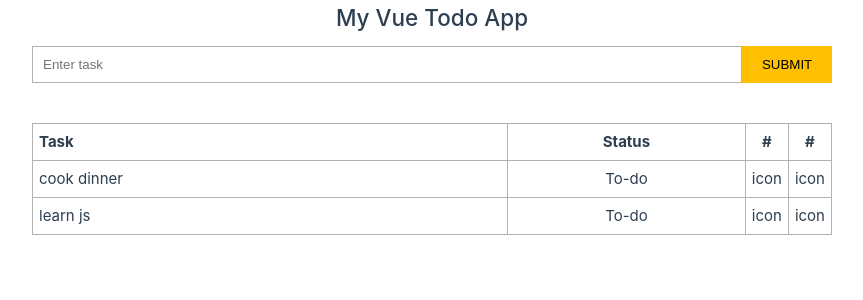
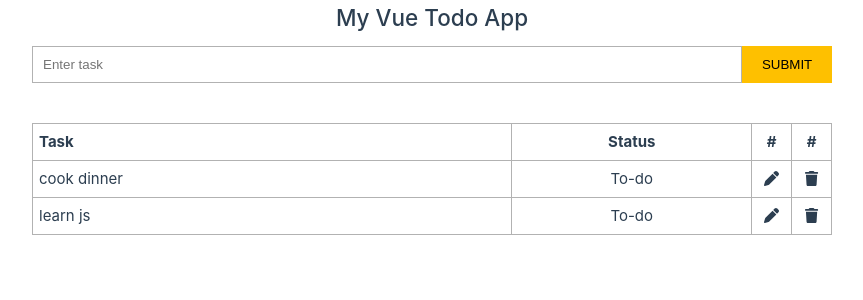
Before and after one commit to zaynlannister/todo, a Vue app: page / in a window 1280 px wide. Shown: the top 300 px of the page, without its empty margins (208-1071 px from the left). Built offline with nearby package versions, Linux system fonts and the light colour scheme; the HTML template or start-up script is replaced by a standard one.

Commit message:
install fontawesome & add styles

```diff
--- a/package.json
+++ b/package.json
@@ -13,6 +13,7 @@
     "vue": "^3.2.41"
   },
   "devDependencies": {
+    "@fortawesome/fontawesome-free": "^6.2.1",
     "@rushstack/eslint-patch": "^1.1.4",
     "@types/node": "^16.11.68",
     "@vitejs/plugin-vue": "^3.1.2",
--- a/src/App.vue
+++ b/src/App.vue
@@ -19,14 +19,30 @@
       <tr>
         <td>cook dinner</td>
         <td class="task__status">To-do</td>
-        <td>icon</td>
-        <td>icon</td>
+        <td>
+          <div class="task__icon">
+            <span class="fa fa-pen"></span>
+          </div>
+        </td>
+        <td>
+          <div class="task__icon">
+            <span class="fa fa-trash"></span>
+          </div>
+        </td>
       </tr>
       <tr>
         <td>learn js</td>
         <td class="task__status">To-do</td>
-        <td>icon</td>
-        <td>icon</td>
+        <td>
+          <div class="task__icon">
+            <span class="fa fa-pen"></span>
+          </div>
+        </td>
+        <td>
+          <div class="task__icon">
+            <span class="fa fa-trash"></span>
+          </div>
+        </td>
       </tr>
       </tbody>
     </table>
@@ -103,8 +119,16 @@ export default {
     width: 100%;
   }
 
-  .task__status {
-    text-align: center;
-    cursor: pointer;
+  .task {
+    &__icon {
+      width: fit-content;
+      margin: 0 auto;
+      cursor: pointer;
+    }
+
+    &__status {
+      text-align: center;
+      cursor: pointer;
+    }
   }
 </style>
--- a/src/main.ts
+++ b/src/main.ts
@@ -1,5 +1,8 @@
 import { createApp } from 'vue'
 import App from './App.vue'
+
+import '@fortawesome/fontawesome-free/css/all.css'
+import '@fortawesome/fontawesome-free/js/all.js'
 
 import './assets/base.css'
 
```
Also changed, not shown: 1 other file (tests, documents, lock files or other folders).
